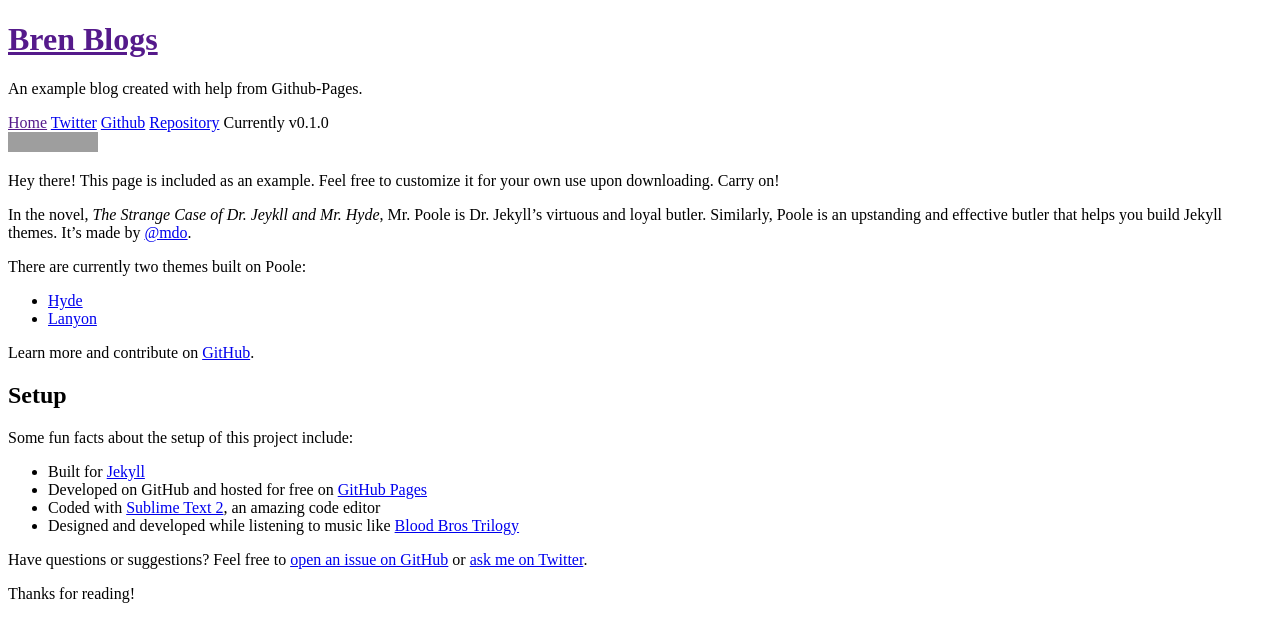
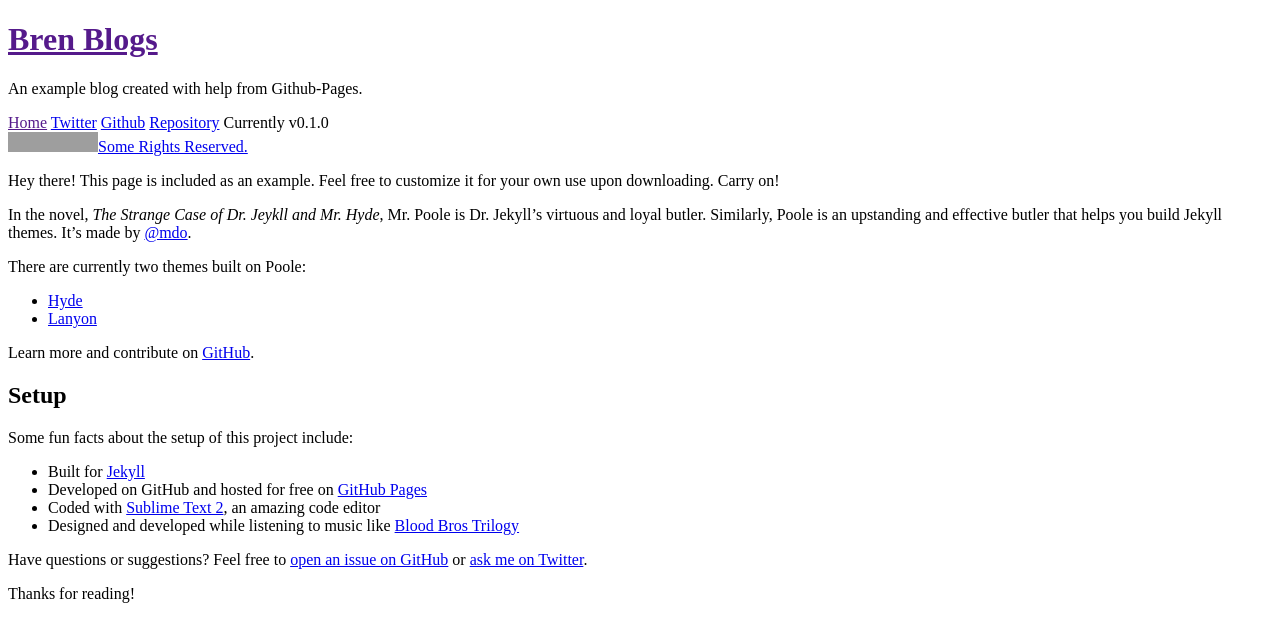
Before and after one commit to brenwrenhawk/brenwrenhawk.github.io, a Jekyll site: the page built from about.md, in a window 1280 px wide. Shown: the top 642 px of the page. Built offline with Jekyll 4.4.1, drawn with Linux system fonts in a browser that asks for light colours; Markdown is read by kramdown in place of the engine named in the settings; grey boxes are pictures that could not be loaded.

Commit message:
Update sidebar.html

```diff
--- a/_includes/sidebar.html
+++ b/_includes/sidebar.html
@@ -32,6 +32,6 @@
       <span class="sidebar-nav-item">Currently v{{ site.version }}</span>
     </nav>
 
-    <a rel="license" href="http://creativecommons.org/licenses/by-nc/4.0/"><img alt="Creative Commons License" style="border-width:0" src="https://i.creativecommons.org/l/by-nc/4.0/88x31.png" /></a><br />
+    <a rel="license" href="http://creativecommons.org/licenses/by-nc/4.0/"><img alt="Creative Commons License" style="border-width:0" src="https://i.creativecommons.org/l/by-nc/4.0/88x31.png" />Some Rights Reserved.</a><br />
   </div>
 </div>
```
